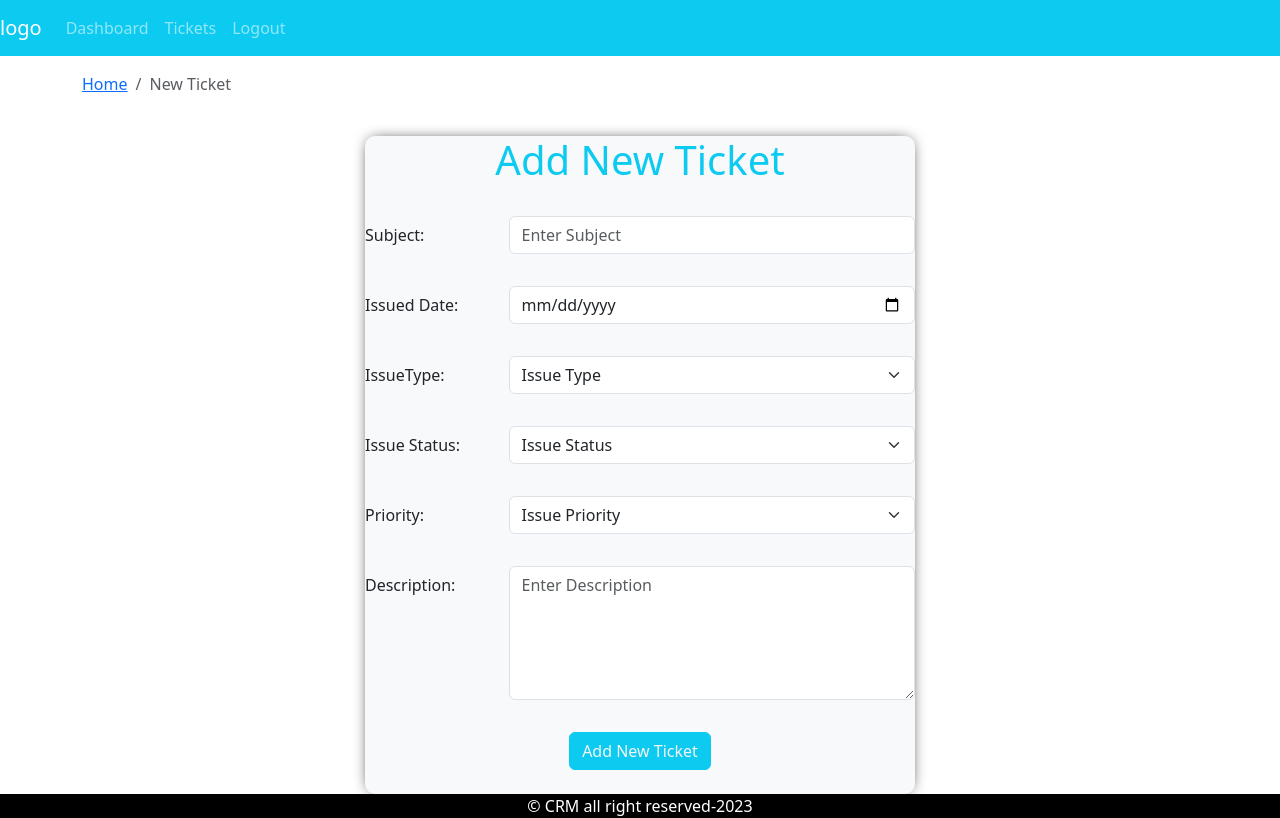
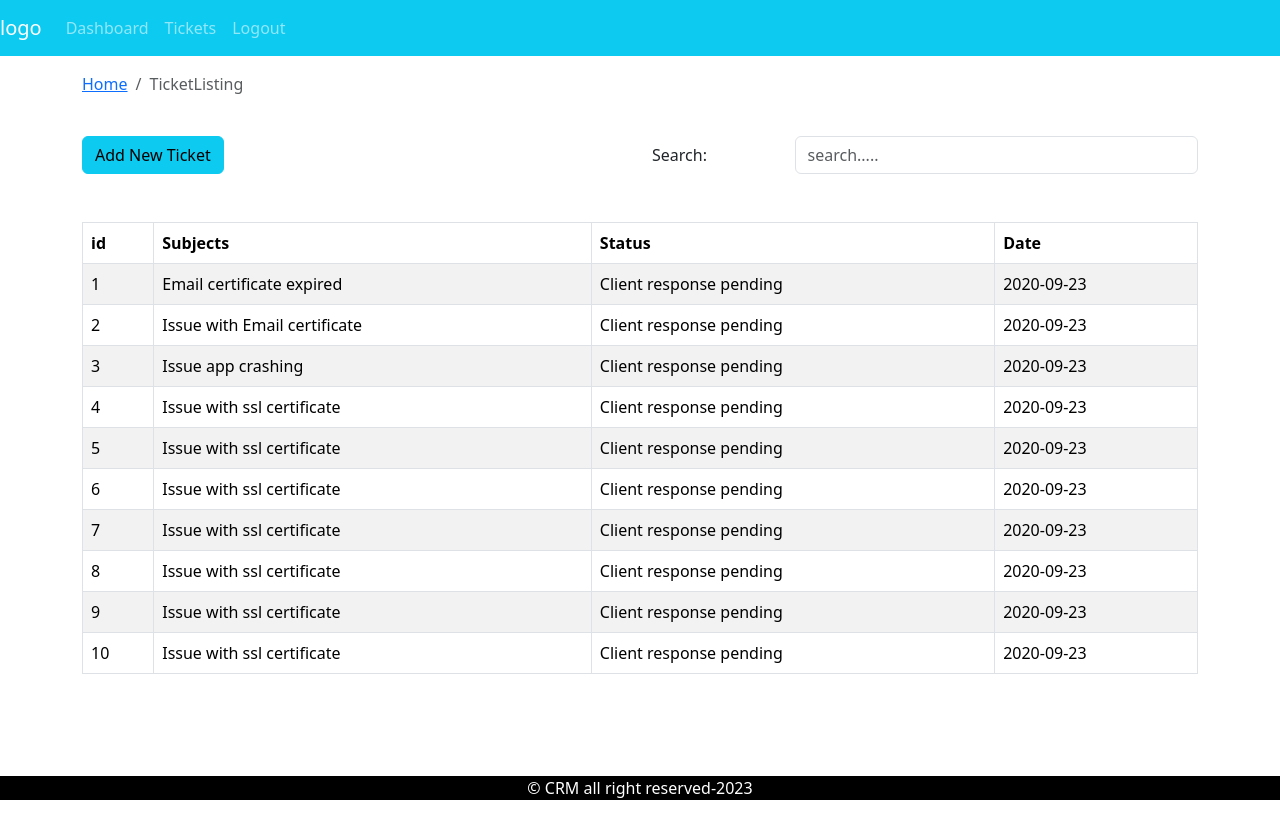
Before and after one commit to tyagiharsh01/crm-frontnend, a React (Create React App) app: page / in a window 1280 px wide. Built offline with nearby package versions, Linux system fonts and the light colour scheme.

Commit message:
New code added

```diff
--- a/src/App.js
+++ b/src/App.js
@@ -4,13 +4,15 @@ import Entry from './Components/Entry/Entry';
 import DefaultLayout from './layout/partials/DefaultLayout';
 import Dashboard from "../src/Components/dashboard/Dashboard";
 import AddTicket from './Components/New Ticket/AddTicket';
+import TicketListing from './Components/ticket-tabel/TicketListing';
 
 function App() {
   return (
     <div className='App'>
       <DefaultLayout>
       {/* <Dashboard></Dashboard> */}
-      <AddTicket></AddTicket>
+      {/* <AddTicket></AddTicket> */}
+      <TicketListing></TicketListing>
       </DefaultLayout>
     </div>
   );
--- /dev/null
+++ b/src/Components/Serach Form/SearchForm.js
@@ -0,0 +1,20 @@
+import React from 'react'
+import { Form,Row,Col } from "react-bootstrap";
+
+const SearchForm = ({handleOnChange,str}) => {
+    console.log(str)
+  return (
+    <div>
+      <Form>
+        <Form.Group as={Row}>
+            <Form.Label column as sm="3">Search:</Form.Label>
+            <Col  sm ="9">
+            <Form.Control name ='searchStr' placeholder='search.....' onChange={handleOnChange} value={str} />
+            </Col>
+        </Form.Group>
+      </Form>
+    </div>
+  )
+}
+
+export default SearchForm
--- /dev/null
+++ b/src/Components/ticket-tabel/TicketListing.js
@@ -0,0 +1,50 @@
+import { React, useEffect, useState } from "react";
+import { Container, Row, Col, Button } from "react-bootstrap";
+import Pagebreadcrumb from "../breadcrumb/Pagebreadcrumb";
+import SearchForm from "../Serach Form/SearchForm";
+import TicketTable from "./TicketTable";
+import tickets from '../../assest/dummy-ticket.json'
+
+const TicketListing = () => {
+    const [str, setStr] = useState("");
+    const [dispTicket, setDispTicket] = useState(tickets);
+    const handleOnChange = (e) => {
+        setStr(e.target.value);
+        console.log(e.target.value);
+        searchStr(e.target.value);
+
+    };
+    useEffect(() => {
+
+    }, [str,dispTicket]);
+    const searchStr = (sttr) => {
+        const displayTicket = tickets.filter(row => row.subject.toLowerCase().includes(sttr.toLowerCase()));
+        setDispTicket(displayTicket);
+        console.log(displayTicket);
+    }
+    return (
+        <Container>
+            <Row>
+                <Col>
+                    <Pagebreadcrumb page="TicketListing"></Pagebreadcrumb>
+                </Col>
+            </Row>
+            <Row className="mt-4">
+                <Col>
+                    <Button variant="info">Add New Ticket</Button>
+                </Col>
+                <Col className="text-right">
+                    <SearchForm handleOnChange={handleOnChange} str={str}></SearchForm>
+                </Col>
+            </Row>
+            &nbsp;
+            <Row className="mt-4"  >
+                <Col >
+                    <TicketTable tickets ={dispTicket}/>
+                </Col>
+            </Row>
+        </Container>
+    );
+};
+
+export default TicketListing;
--- a/src/Components/ticket-tabel/TicketTable.js
+++ b/src/Components/ticket-tabel/TicketTable.js
@@ -1,24 +1,29 @@
 import React from 'react';
 import {Table} from 'react-bootstrap'
 
-const TicketTable = () => {
+const TicketTable = ({tickets}) => {
   return (
-    <div><Table>
+    <div><Table striped bordered hover>
         <thead>
             <tr>
-                <th>#</th>
+                <th>id</th>
                 <th>Subjects</th>
                 <th>Status</th>
-                <th>Opened</th>
+                <th>Date</th>
             </tr>
         </thead>
         <tbody>
-            <tr>
-               <td>1</td>
-               <td>Ticket Subject</td>
-               <td>Ticket Status</td>
-               <td>Yes</td>
+          {tickets.length>0?(
+            tickets.map((row)=>(
+            <tr key ={row.id}>
+               <td>{row.id}</td>
+               <td>{row.subject}</td>
+               <td>{row.status}</td>
+               <td>{row.addedAt}</td>
             </tr>
+            ))
+          ):"No Ticket Avaliable"
+          }
         </tbody>
     </Table>
     </div>
--- /dev/null
+++ b/src/assest/dummy-ticket.json
@@ -0,0 +1,79 @@
+[
+    {
+      "id": 1,
+      "subject": "Email   certificate expired",
+      "status": "Client response pending",
+      "addedAt": "2020-09-23",
+      "history": [
+        {
+          "date": "20-10-10",
+          "message": "sjflsjl",
+          "messageBy": "client"
+        },
+        {
+          "date": "20-10-10",
+          "message": "sjflsjl",
+          "messageBy": "operator"
+        },
+        {
+          "date": "20-10-10",
+          "message": "sjflsjl",
+          "messageBy": "client"
+        }
+      ]
+    },
+    {
+      "id": 2,
+      "subject": "Issue with Email certificate",
+      "status": "Client response pending",
+      "addedAt": "2020-09-23"
+    },
+    {
+      "id": 3,
+      "subject": "Issue app crashing",
+      "status": "Client response pending",
+      "addedAt": "2020-09-23"
+    },
+    {
+      "id": 4,
+      "subject": "Issue with ssl certificate",
+      "status": "Client response pending",
+      "addedAt": "2020-09-23"
+    },
+    {
+      "id": 5,
+      "subject": "Issue with ssl certificate",
+      "status": "Client response pending",
+      "addedAt": "2020-09-23"
+    },
+    {
+      "id": 6,
+      "subject": "Issue with ssl certificate",
+      "status": "Client response pending",
+      "addedAt": "2020-09-23"
+    },
+    {
+      "id": 7,
+      "subject": "Issue with ssl certificate",
+      "status": "Client response pending",
+      "addedAt": "2020-09-23"
+    },
+    {
+      "id": 8,
+      "subject": "Issue with ssl certificate",
+      "status": "Client response pending",
+      "addedAt": "2020-09-23"
+    },
+    {
+      "id": 9,
+      "subject": "Issue with ssl certificate",
+      "status": "Client response pending",
+      "addedAt": "2020-09-23"
+    },
+    {
+      "id": 10,
+      "subject": "Issue with ssl certificate",
+      "status": "Client response pending",
+      "addedAt": "2020-09-23"
+    }
+  ]
```
